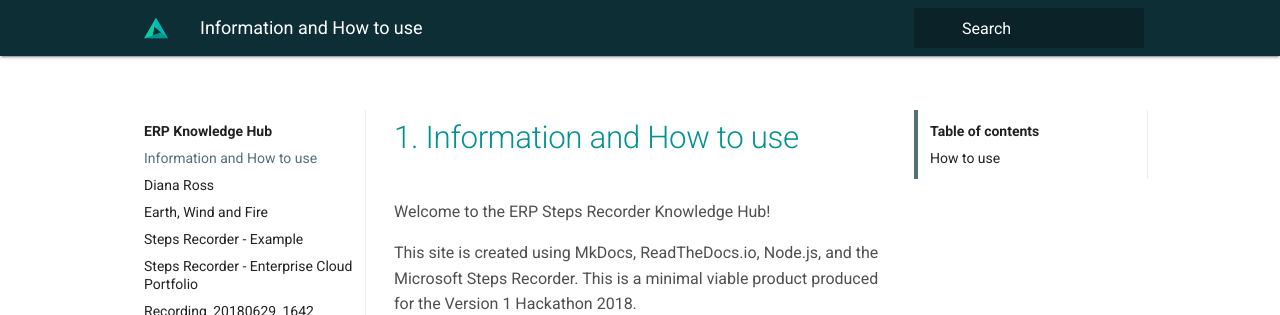
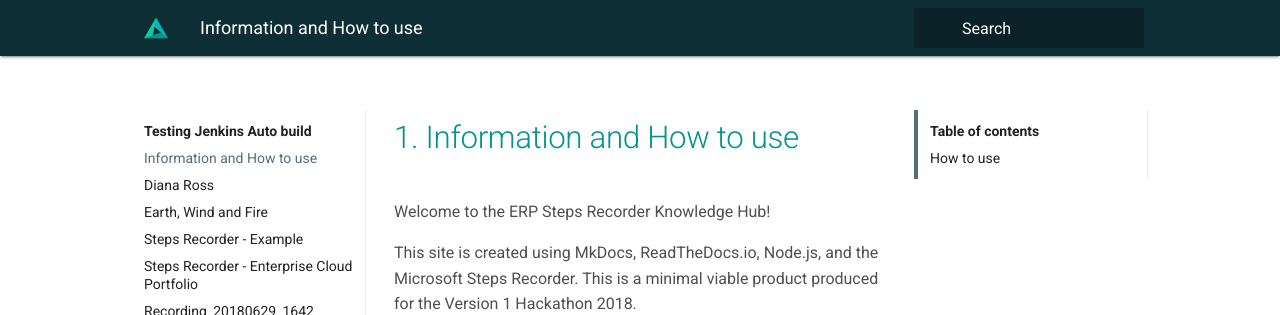
Before and after one commit to githublloyd/lobmkdocsrtd, an MkDocs documentation site: the page built from docs/index.md, in a window 1280 px wide. Shown: the top 315 px of the page. Built offline with MkDocs 1.6.1 and Material for MkDocs 9.7.7, drawn with Linux system fonts in a browser that asks for light colours; old or Windows-style settings are respelled for this version of MkDocs.

Commit message:
Renaming mkdocs.yml site_name:

```diff
--- a/mkdocs.yml
+++ b/mkdocs.yml
@@ -1,5 +1,5 @@
 #Project Information
-site_name: ERP Knowledge Hub
+site_name: Testing Jenkins Auto build
 site_description: 'ERP troubleshooting knowledge docs'
 site_author: 'Nikki and Lloyd'
 
```
